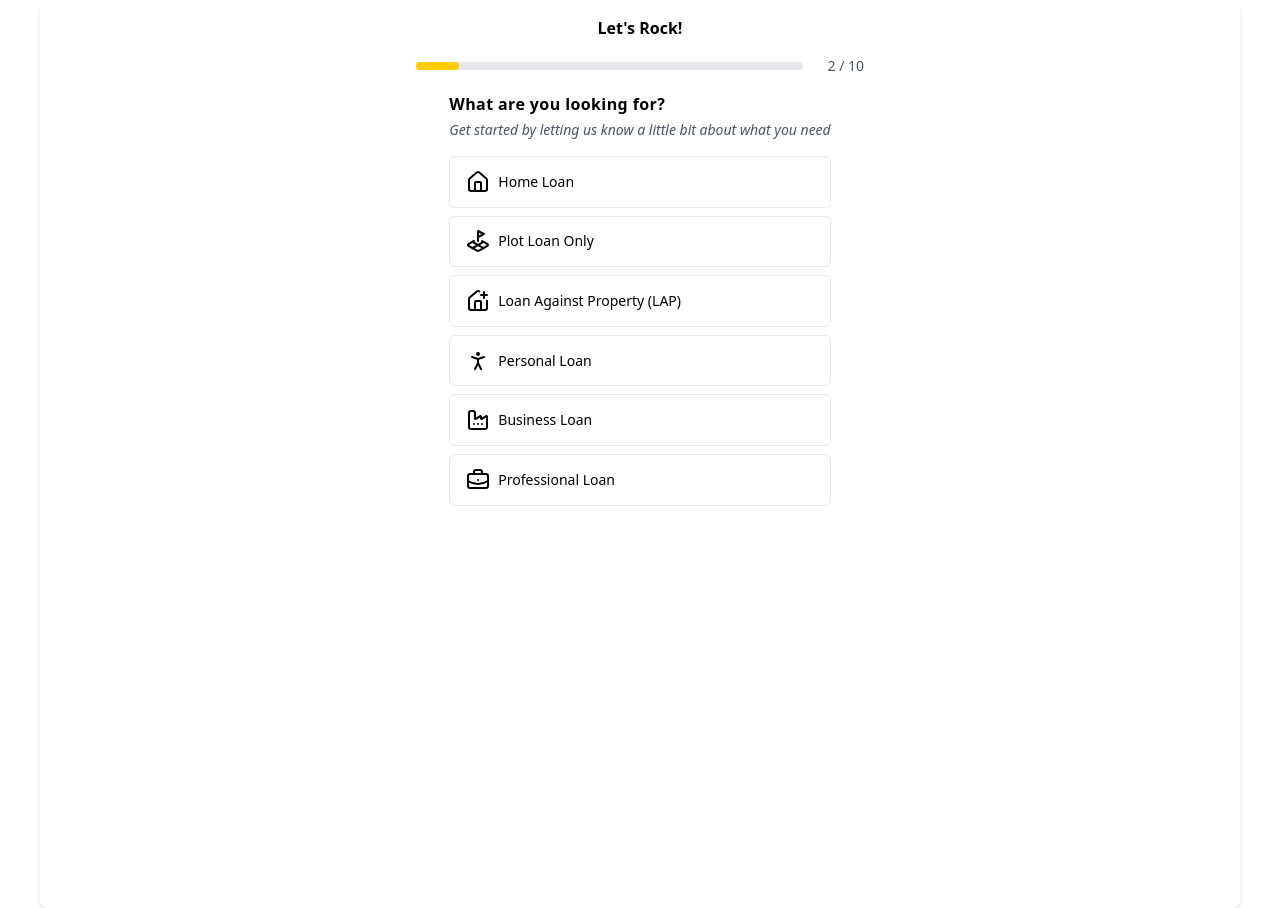
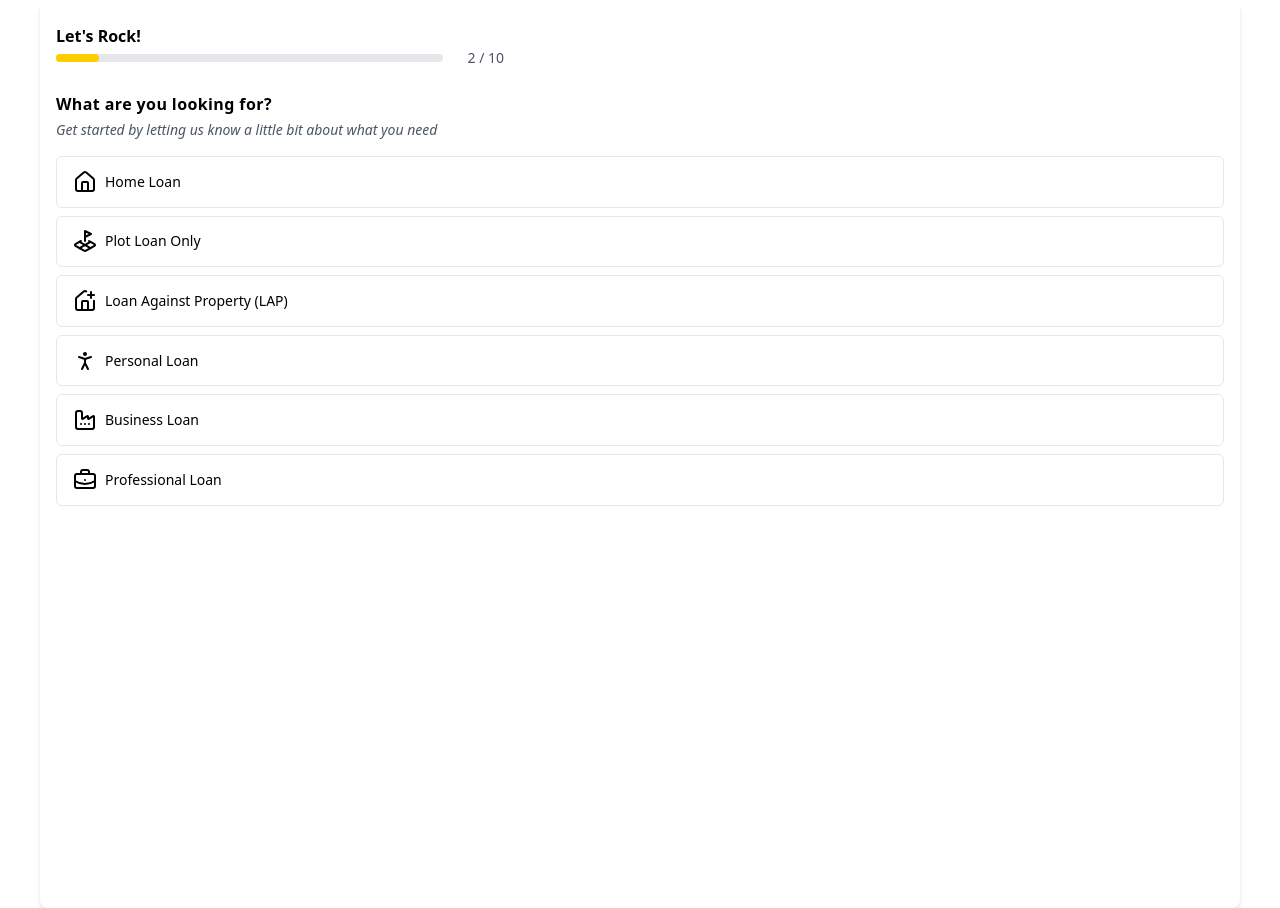
Before and after one commit to alokRajEyantrik/mobileApp, a SvelteKit app: page /getStarted in a window 1280 px wide. Built offline with nearby package versions, Linux system fonts and the light colour scheme.

Commit message:
FormCard component remove

```diff
--- a/src/routes/(form)/getStarted/+layout.svelte
+++ b/src/routes/(form)/getStarted/+layout.svelte
@@ -1,6 +1,6 @@
 <script>
 </script>
 
-<div class="max-w-[1200px] mx-auto p-4 bg-white shadow-md rounded-lg">
+<div class="max-w-[1200px] mx-auto  bg-white shadow-md rounded-lg">
 	<slot />
 </div>
--- a/src/routes/(form)/getStarted/+page.svelte
+++ b/src/routes/(form)/getStarted/+page.svelte
@@ -1,6 +1,7 @@
 <script>
 	import FormCard from '$lib/components/FormCard.svelte';
 	import ProgressBar from '$lib/components/ProgressBar.svelte';
+	import QuestionRadioForm from '$lib/components/QuestionRadioForm.svelte';
 	import {
 		House,
 		LandPlot,
@@ -96,17 +97,19 @@
 	}
 </script>
 
-<div class="flex flex-col gap-4 justify-center items-center w-full mx-auto">
-	<h2 class=" font-bold">Let's Rock!</h2>
-	<div class="flex-grow w-full max-w-md">
-		<ProgressBar currentStep={1} />
+<div class="flex flex-col gap-4 justify-center items-center w-full mx-auto relative p-4">
+	<div class=" absolute top-0 w-full bg-white z-10 sticky py-2">
+		<h2 class=" font-bold">Let's Rock!</h2>
+		<div class="flex-grow w-full max-w-md">
+			<ProgressBar currentStep={1} />
+		</div>
 	</div>
 	<!-- Scrollable container -->
 	<div
 		bind:this={scrollContainer}
-		class="max-w-[480px] mx-auto h-screen overflow-y-auto flex flex-col gap-[3rem] "
+		class="w-full mx-auto h-screen overflow-y-auto flex flex-col gap-[3rem] "
 	>
-		<FormCard
+		<QuestionRadioForm
 			question="What are you looking for?"
 			description="Get started by letting us know a little bit about what you need"
 			options={homeLoanOptions}
@@ -117,7 +120,7 @@
 			<!-- Anchor with margin to scroll past the first question -->
 			<div bind:this={secondQuestionAnchor} class="h-0 mt-[-1rem]"></div>
 
-			<FormCard
+			<QuestionRadioForm
 				question="What type of loan are you planning?"
 				description="It will help us to identify your requirements, specifically"
 				options={typeOfLoanOptions}
```
